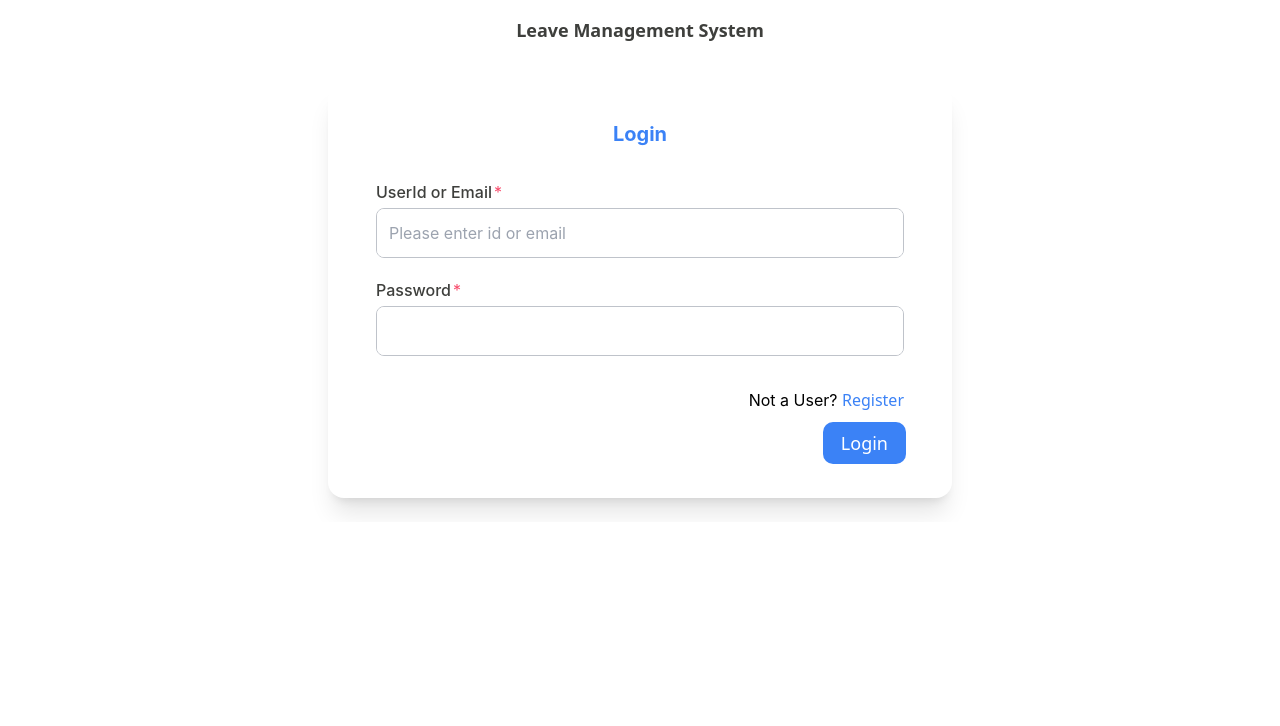
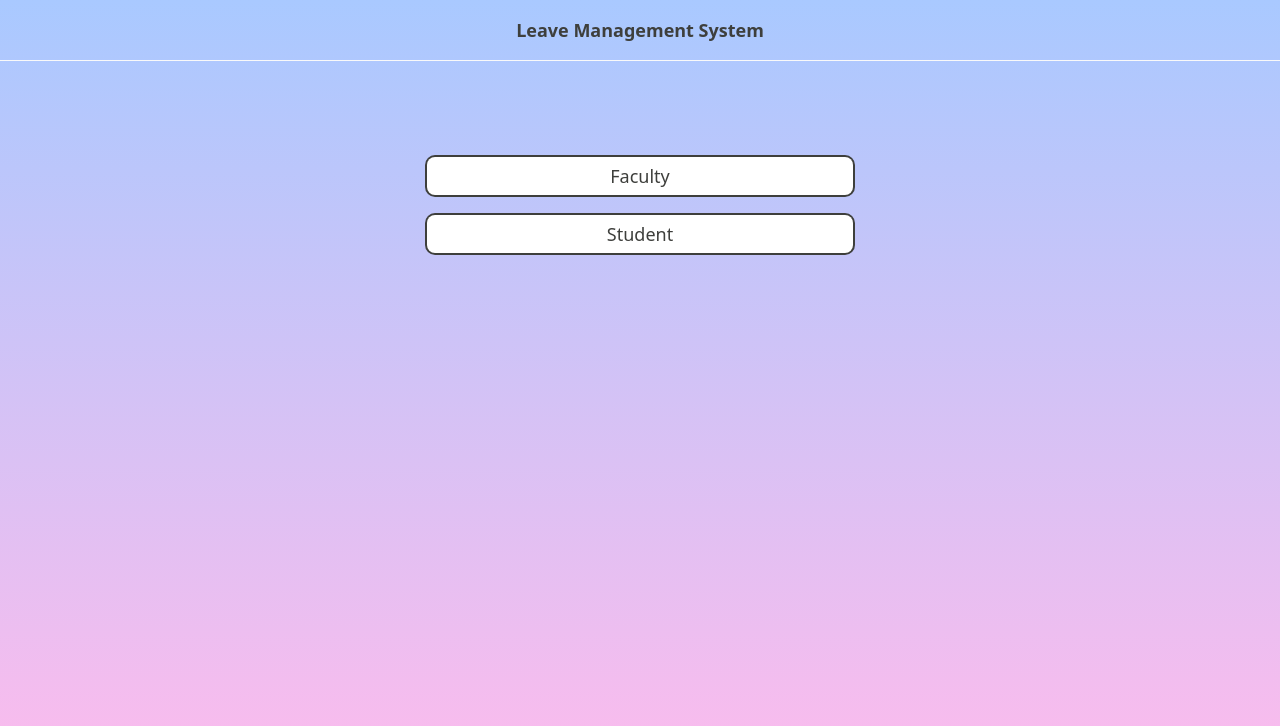
Before and after one commit to Raghavendra524/leave-management-system, a React (Create React App) app: page / in a window 1280 px wide. Before the commit this address led to /login. Shown: the top 726 px of the page. Built offline with nearby package versions, Linux system fonts and the light colour scheme.

Commit message:
Integrated Login Screen

```diff
--- a/src/components/Header.tsx
+++ b/src/components/Header.tsx
@@ -2,11 +2,11 @@ import React from 'react';
 
 const Header = () => {
   return (
-    <div className='w-full flex justify-center items-center bg-white px-4 py-5'>
+    <header className='w-full flex justify-center items-center bg-transparent px-4 py-5 border-b border-dark-light'>
       <h1 className='font-sans font-bold text-lg leading-5 text-dark-9'>
         Leave Management System
       </h1>
-    </div>
+    </header>
   );
 };
 
--- a/src/components/Layout.tsx
+++ b/src/components/Layout.tsx
@@ -9,7 +9,7 @@ const Layout: React.FC<Props> = ({ children }) => {
   return (
     <div className='flex flex-col w-screen min-h-screen max-h-screen'>
       <Header />
-      <div className='md:overflow-y-scroll'>{children}</div>
+      <div className='md:overflow-y-scroll flex-1'>{children}</div>
     </div>
   );
 };
--- a/src/components/auth/StudentRegisterScreen.tsx
+++ b/src/components/auth/StudentRegisterScreen.tsx
@@ -1,7 +1,12 @@
-import React from 'react';
+import axios from 'axios';
+import React, { useCallback, useEffect, useState } from 'react';
 import { useForm } from 'react-hook-form';
+import { useDispatch } from 'react-redux';
 import { useNavigate } from 'react-router-dom';
-import { BranchesEnum } from '../../types';
+import ErrorService from '../../services/ErrorService';
+import { getAllStudentApplications } from '../../slices/AuthSlice';
+import { AppDispatch, BranchesEnum, FacultyListResponse } from '../../types';
+import { setAuthCookie } from '../../utils/ApiUtils';
 import { getSpecializationValues } from '../../utils/RegisterUtils';
 import { capitalizeEnum } from '../../utils/StringUtils';
 import {
@@ -27,17 +32,81 @@ interface FormData {
   entrance: string;
   password: string;
   cPassword: string;
+  submit: string;
 }
 
 const StudentRegisterScreen: React.FC<StudentRegisterScreenProps> = () => {
+  const dispatch: AppDispatch = useDispatch();
   const navigate = useNavigate();
-  const { control, handleSubmit, getValues, watch } = useForm<FormData>();
+  const { control, handleSubmit, getValues, watch, setValue } =
+    useForm<FormData>();
 
   const spyDepartment = watch('department');
 
-  const onSubmit = (formData: FormData) => {
-    console.log('Data:', formData);
+  const [isSubmitting, setIsSubmitting] = useState<boolean>();
+  const [faculty, setFaculty] = useState<FacultyListResponse[]>([]);
+
+  console.log('Faculty:', faculty);
+
+  const onSubmit = async (formData: FormData) => {
+    const {
+      degree,
+      department,
+      email,
+      entrance,
+      facultyId,
+      mobileNumber,
+      password,
+      specialization,
+      studentId,
+      studentName,
+    } = formData;
+
+    setIsSubmitting(true);
+    await axios({
+      method: 'post',
+      url: 'https://leavemangement.onrender.com/apiv1/student/signup',
+      data: {
+        roll_no: studentId,
+        name: studentName,
+        mobile_no: mobileNumber,
+        email: email,
+        password: password,
+        department: department,
+        faculty_id: facultyId,
+        degree: degree,
+        specialization: specialization,
+        entrance: entrance,
+      },
+    })
+      .then(async (res) => {
+        setAuthCookie(res.data.token);
+        dispatch(getAllStudentApplications(res.data.token));
+        navigate('/');
+      })
+      .catch((e) => {
+        setValue('submit', e);
+        ErrorService.notify('Problem in fetching request token', e);
+      })
+      .finally(() => setIsSubmitting(false));
   };
+
+  const getFacultyDetails = useCallback(async () => {
+    await axios({
+      method: 'get',
+      url: 'https://leavemangement.onrender.com/apiv1/student/facultylist',
+    })
+      .then(async (res) => {
+        setFaculty(res.data.data);
+      })
+      .catch((e) => {
+        ErrorService.notify('Problem in fetching faculty response', e);
+      });
+  }, []);
+
+  useEffect(() => {
+    getFacultyDetails();
+  }, [getFacultyDetails]);
 
   return (
     <div className='px-4 py-6 flex items-center justify-center'>
@@ -134,8 +203,10 @@ const StudentRegisterScreen: React.FC<StudentRegisterScreenProps> = () => {
               rules={{ required: 'Please select your faculty' }}
               options={[
                 { label: 'Select', value: '' },
-                { label: 'Padmabushan', value: '001' },
-                { label: 'Murali', value: '002' },
+                ...(faculty || []).map((fac) => ({
+                  label: fac.name,
+                  value: fac.id,
+                })),
               ]}
               isRequired
             />
@@ -229,7 +300,11 @@ const StudentRegisterScreen: React.FC<StudentRegisterScreenProps> = () => {
               Login
             </button>
           </span>
-          <Button label='Register' onClick={handleSubmit(onSubmit)} />
+          <Button
+            label='Register'
+            onClick={handleSubmit(onSubmit)}
+            isSubmitting={isSubmitting}
+          />
         </div>
       </div>
     </div>
--- a/src/components/controlled-inputs/ControlledHTMLSelectInput.tsx
+++ b/src/components/controlled-inputs/ControlledHTMLSelectInput.tsx
@@ -95,7 +95,11 @@ const ControlledHTMLSelectInput = <
               )}
             >
               {options.map(({ value, label, disabled }) => (
-                <option key={value} value={value} disabled={disabled}>
+                <option
+                  key={[value, label].join(',')}
+                  value={value}
+                  disabled={disabled}
+                >
                   {label}
                 </option>
               ))}
--- a/src/index.css
+++ b/src/index.css
@@ -9,6 +9,8 @@ body {
     sans-serif;
   -webkit-font-smoothing: antialiased;
   -moz-osx-font-smoothing: grayscale;
+  background-color: #a9c9ff;
+  background-image: linear-gradient(180deg, #a9c9ff 0%, #ffbbec 100%);
 }
 
 code {
@@ -20,19 +22,24 @@ table {
   width: 100%;
 }
 
-td, th {
+td,
+th {
   border: 1px solid #ddd;
   padding: 8px;
 }
 
-tr:nth-child(even){background-color: #f2f2f2;}
+tr:nth-child(even) {
+  background-color: #f2f2f2;
+}
 
-tr:hover {background-color: #ddd;}
+tr:hover {
+  background-color: #ddd;
+}
 
 th {
   padding-top: 12px;
   padding-bottom: 12px;
   text-align: left;
-  background-color: #3B82F6;
+  background-color: #3b82f6;
   color: white;
 }
--- a/src/routes/GuestRoutes.tsx
+++ b/src/routes/GuestRoutes.tsx
@@ -1,5 +1,6 @@
 import React from 'react';
-import { Navigate, Route, Routes } from 'react-router-dom';
+import { Route, Routes } from 'react-router-dom';
+import IntroScreen from '../screens/IntroScreen';
 import LoginScreen from '../screens/LoginScreen';
 import RegisterScreen from '../screens/Register';
 import Route404 from '../screens/Route404';
@@ -7,8 +8,8 @@ import Route404 from '../screens/Route404';
 const GuestRoutes: React.FC = () => {
   return (
     <Routes>
-      <Route path='/' element={<Navigate to='/login' />} />
-      <Route path='/login' element={<LoginScreen />} />
+      <Route path='/' element={<IntroScreen />} />
+      <Route path='/login/:user' element={<LoginScreen />} />
       <Route path='/register' element={<RegisterScreen />} />
       <Route path='*' element={<Route404 />} />
     </Routes>
--- /dev/null
+++ b/src/screens/IntroScreen.tsx
@@ -0,0 +1,29 @@
+import { useNavigate } from 'react-router-dom';
+import Button from '../components/Button';
+import Layout from '../components/Layout';
+
+const IntroScreen = () => {
+  const navigation = useNavigate();
+  return (
+    <Layout>
+      <div className='w-full h-full flex items-center justify-center'>
+        <div className='space-y-5 w-1/3 mt-24'>
+          <Button
+            label='Faculty'
+            variant='secondary-outline'
+            onClick={() => navigation('/login/faculty')}
+            className='w-full'
+          />
+          <Button
+            label='Student'
+            variant='secondary-outline'
+            onClick={() => navigation('/login/student')}
+            className='w-full'
+          />
+        </div>
+      </div>
+    </Layout>
+  );
+};
+
+export default IntroScreen;
--- a/src/screens/LoginScreen.tsx
+++ b/src/screens/LoginScreen.tsx
@@ -2,7 +2,7 @@ import axios from 'axios';
 import { useState } from 'react';
 import { useForm } from 'react-hook-form';
 import { useDispatch } from 'react-redux';
-import { useNavigate } from 'react-router-dom';
+import { useNavigate, useParams } from 'react-router-dom';
 import Button from '../components/Button';
 import ControlledTextInput from '../components/controlled-inputs/ControlledTextInput';
 import Layout from '../components/Layout';
@@ -23,6 +23,7 @@ interface FormData {
 }
 
 const LoginScreen = () => {
+  const { user } = useParams();
   const navigate = useNavigate();
   const dispatch: AppDispatch = useDispatch();
 
@@ -35,7 +36,7 @@ const LoginScreen = () => {
     setIsSubmitting(true);
     await axios({
       method: 'post',
-      url: 'https://leavemangement.onrender.com/apiv1/faculty/login',
+      url: `https://leavemangement.onrender.com/apiv1/${user}/login`,
       data: {
         email: userIdOrEmail,
         password: password,
--- a/src/types.ts
+++ b/src/types.ts
@@ -100,3 +100,8 @@ export interface AuthState {
   role?: UserTypeEnum;
   appLoading: boolean;
 }
+
+export interface FacultyListResponse {
+  id: string;
+  name: string;
+}
```
